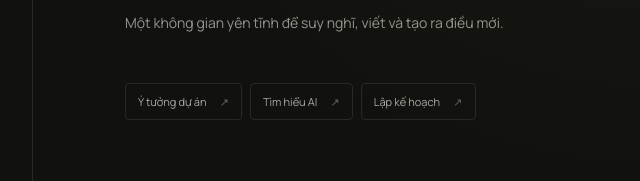
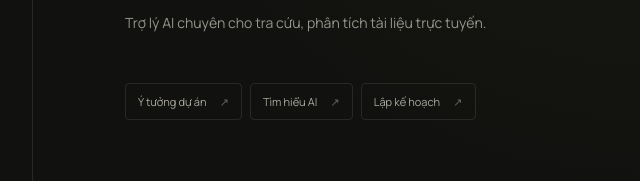
Before and after one commit to dchuyen/docas, a website: page public/index.html in a window 1280 px wide. Shown: the part 353-534 px from the top of the page, 243-883 px from the left. Drawn offline with nearby package versions, Linux system fonts and the light colour scheme; no server answers.

Commit message:
Update welcome message to enhance clarity and align with branding

```diff
--- a/public/index.html
+++ b/public/index.html
@@ -33,7 +33,7 @@
           <div class="welcome" id="welcome">
             <div class="welcome-kicker"><span class="welcome-icon">✦</span> AI Assistant</div>
             <h1>Xin chào, mình là<br /><em>Docas.</em></h1>
-            <p>Một không gian yên tĩnh để suy nghĩ, viết và tạo ra điều mới.</p>
+            <p>Trợ lý AI chuyên cho tra cứu, phân tích tài liệu trực tuyến.</p>
             <div class="suggestions"><button data-prompt="Giúp tôi lên ý tưởng cho một dự án mới">Ý tưởng dự án <span>↗</span></button><button data-prompt="Tóm tắt những điều quan trọng tôi cần biết về AI">Tìm hiểu AI <span>↗</span></button><button data-prompt="Giúp tôi viết một kế hoạch rõ ràng cho tuần này">Lập kế hoạch <span>↗</span></button></div>
           </div>
           <div class="messages" id="messages"></div>
```
